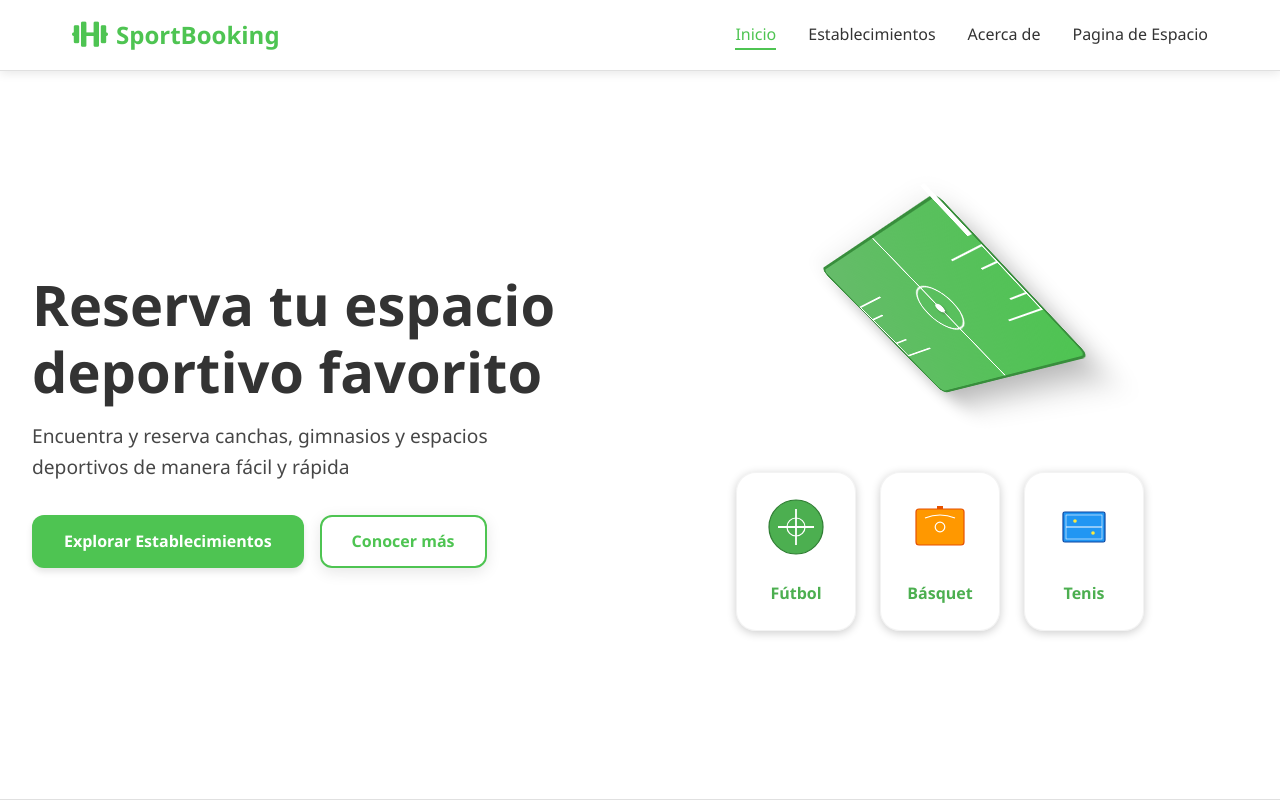
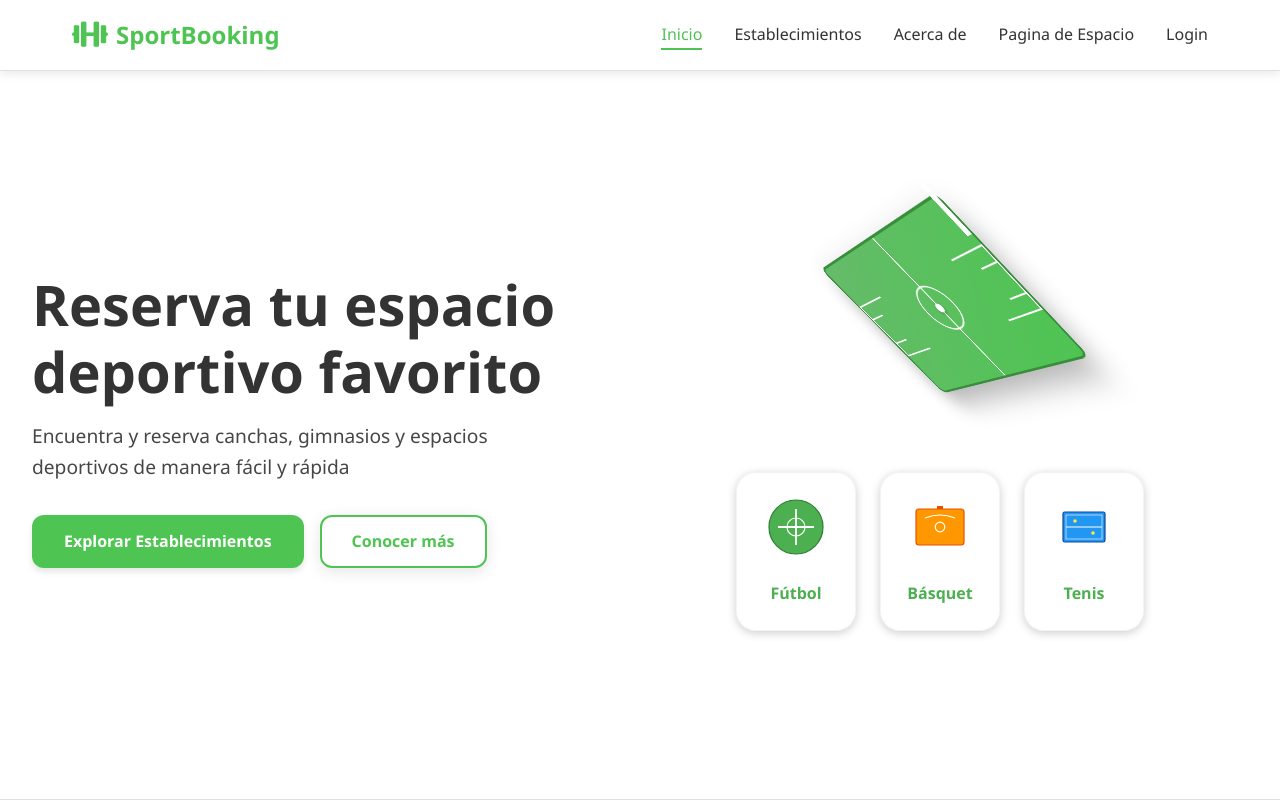
Before and after one commit to Nicko-rgb/booking_sport, a React (Vite) app: page / in a window 1280 px wide. Shown: the top 800 px of the page. Built offline with nearby package versions, Linux system fonts and the light colour scheme.

Commit message:
chore:Login

```diff
--- a/src/components/layout/header/Header.jsx
+++ b/src/components/layout/header/Header.jsx
@@ -17,6 +17,7 @@ const Header = ({ id = "" }) => {
                         <li><a href="establishments.html" className="nav-link">Establecimientos</a></li>
                         <li><a href="#about" className="nav-link">Acerca de</a></li>
                         <li><a href="/space-sport" className="nav-link">Pagina de Espacio</a></li>
+                        <li><a href="/login" className="nav-link">Login</a></li>
                     </ul>
                     <div className="nav-toggle">
                         <span></span>
```
